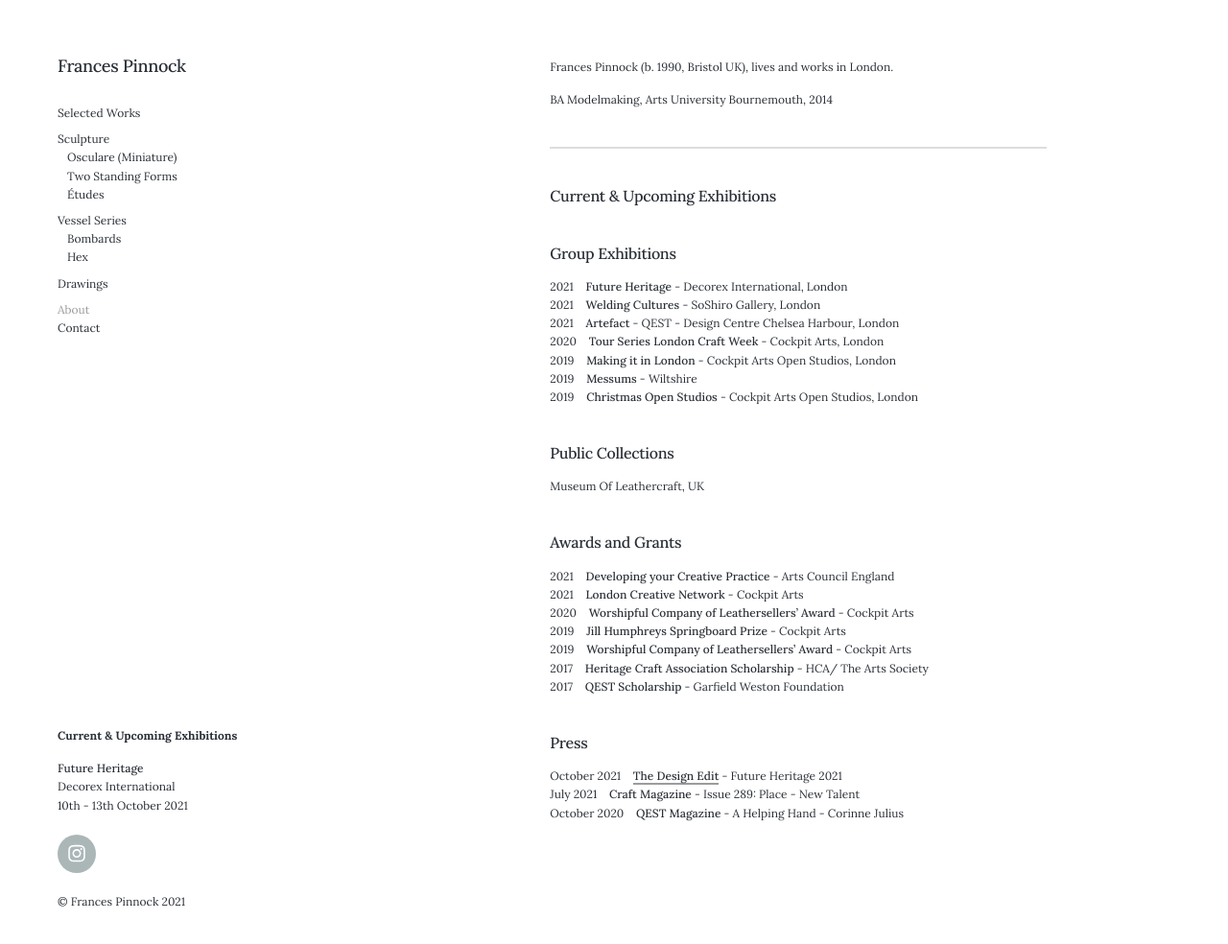
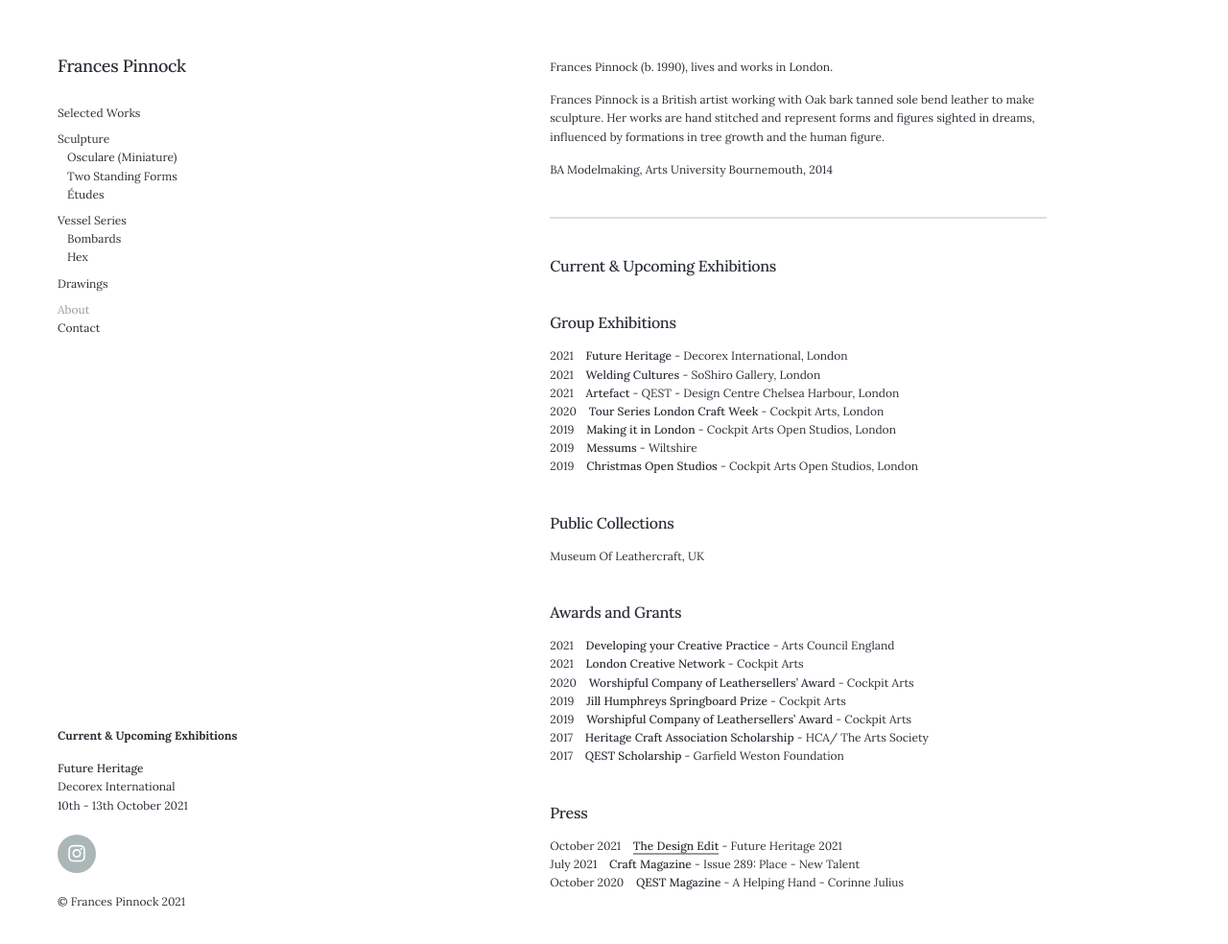
Before and after one commit to francespinnock/francespinnock.github.io, a Jekyll site: the page built from _pages/about.md, in a window 1280 px wide and 989 px high. Shown: the top 984 px of the window at 96% size. Built offline with Jekyll 4.4.1, drawn with Linux system fonts in a browser that asks for light colours; nearby versions of some CDN libraries.

Commit message:
Update about.md

```diff
--- a/_pages/about.md
+++ b/_pages/about.md
@@ -3,7 +3,9 @@ title:
 subtitle:
 description: About Frances Pinnock
 ---
-Frances Pinnock (b. 1990, Bristol UK), lives and works in London.
+Frances Pinnock (b. 1990), lives and works in London.
+
+Frances Pinnock is a British artist working with Oak bark tanned sole bend leather to make sculpture. Her works are hand stitched and represent forms and figures sighted in dreams, influenced by formations in tree growth and the human figure.
 
 BA Modelmaking, Arts University Bournemouth, 2014
 
```
